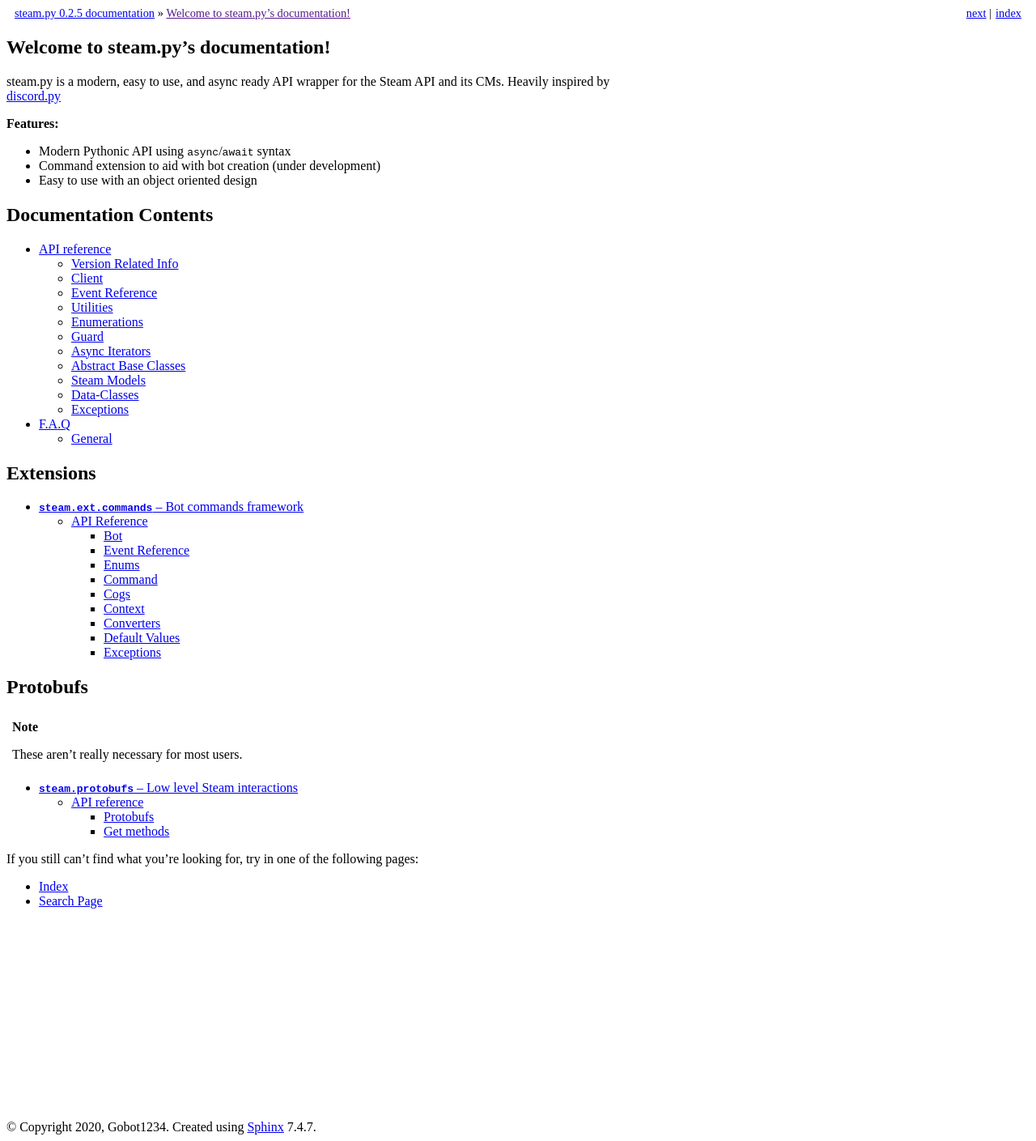
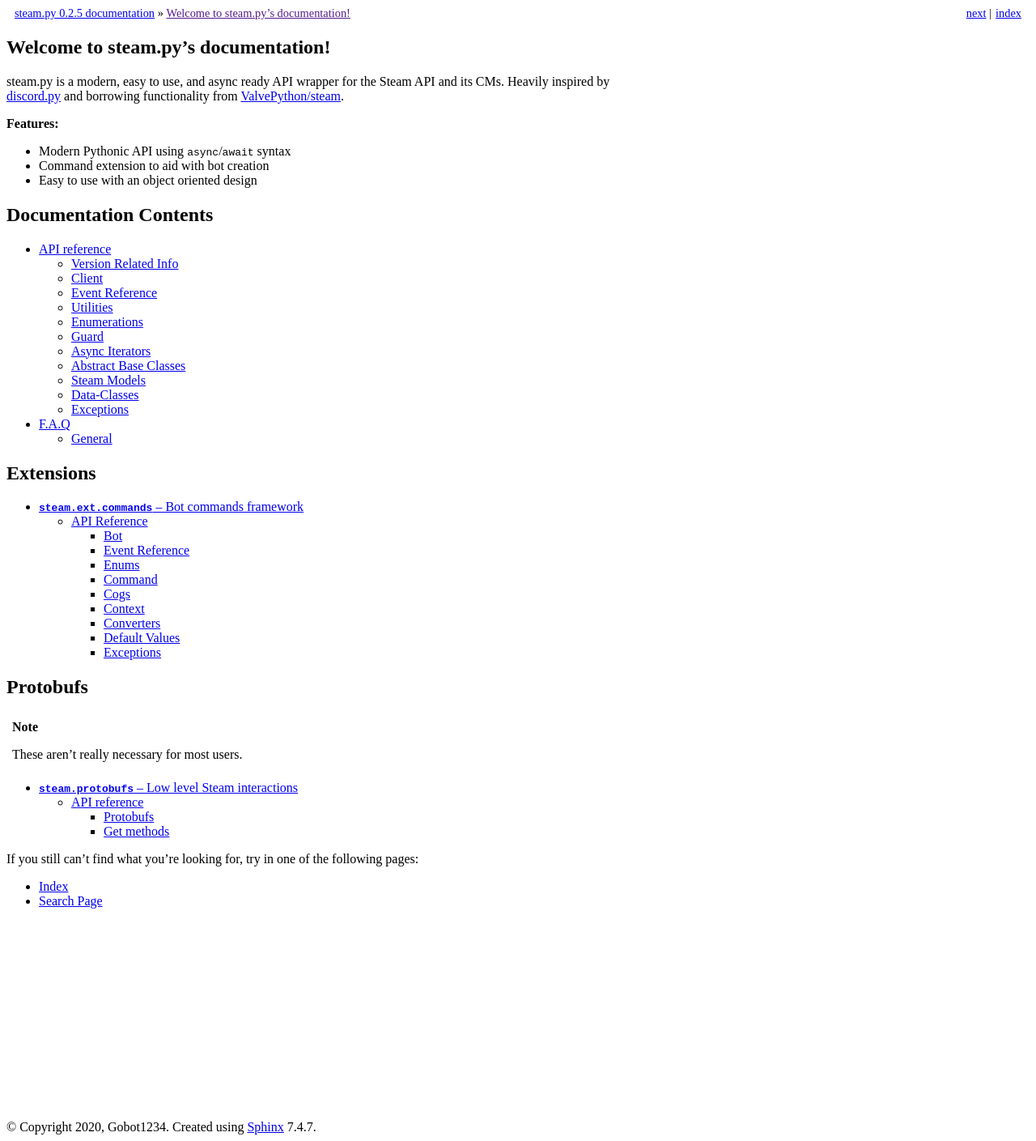
Before and after one commit to Gobot1234/steam.py, a Sphinx documentation site: the page built from docs/index.rst, in a window 1280 px wide. Shown: the whole page at 81% size. Built offline with Sphinx 7.4.7, drawn with Linux system fonts in a browser that asks for light colours.

Commit message:
Update the docs for PyPi

```diff
--- a/docs/index.rst
+++ b/docs/index.rst
@@ -8,11 +8,12 @@ Welcome to steam.py's documentation!
 
 steam.py is a modern, easy to use, and async ready API wrapper
 for the Steam API and its CMs. Heavily inspired by `discord.py <https://github.com/Rapptz/discord.py>`_
+and borrowing functionality from `ValvePython/steam <https://github.com/ValvePython/steam>`_.
 
 **Features:**
 
 - Modern Pythonic API using ``async``/``await`` syntax
-- Command extension to aid with bot creation (under development)
+- Command extension to aid with bot creation
 - Easy to use with an object oriented design
 
 
```
Also changed, not shown: README.md (+10 -1 lines).
